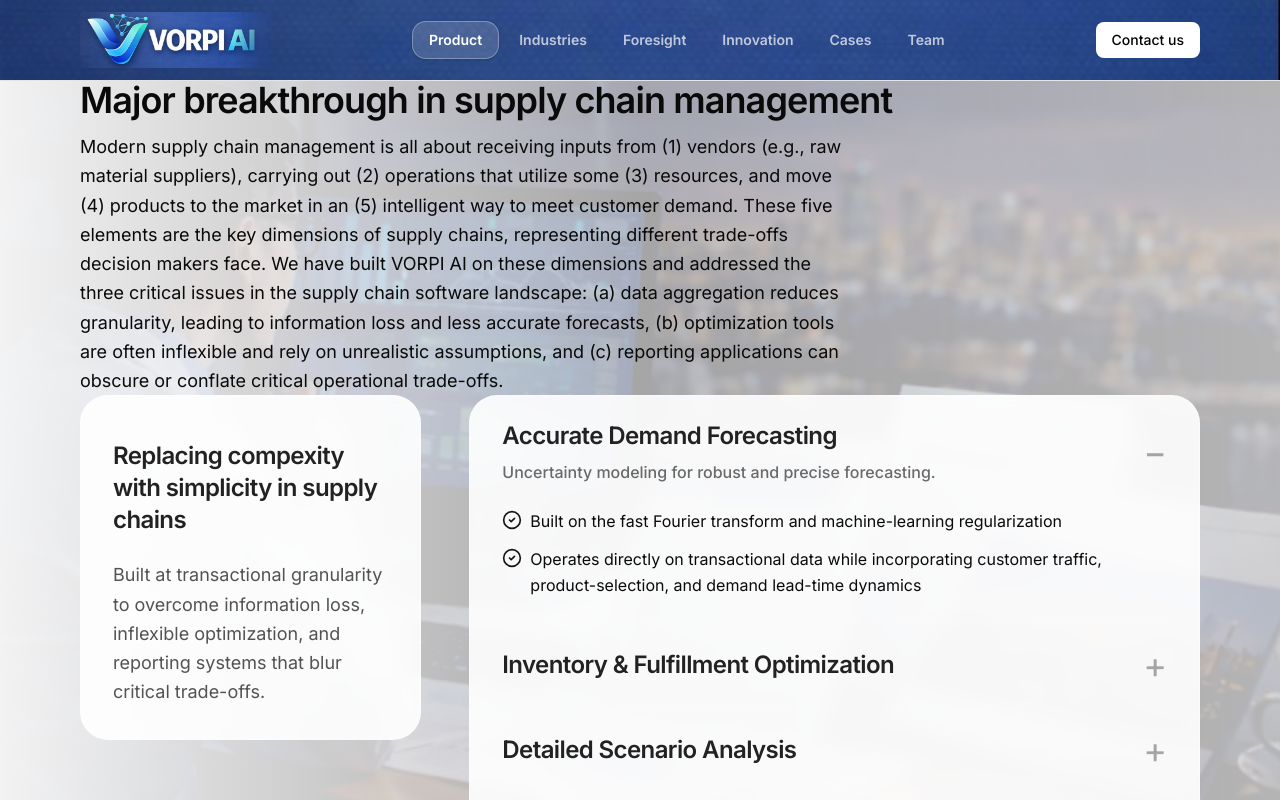
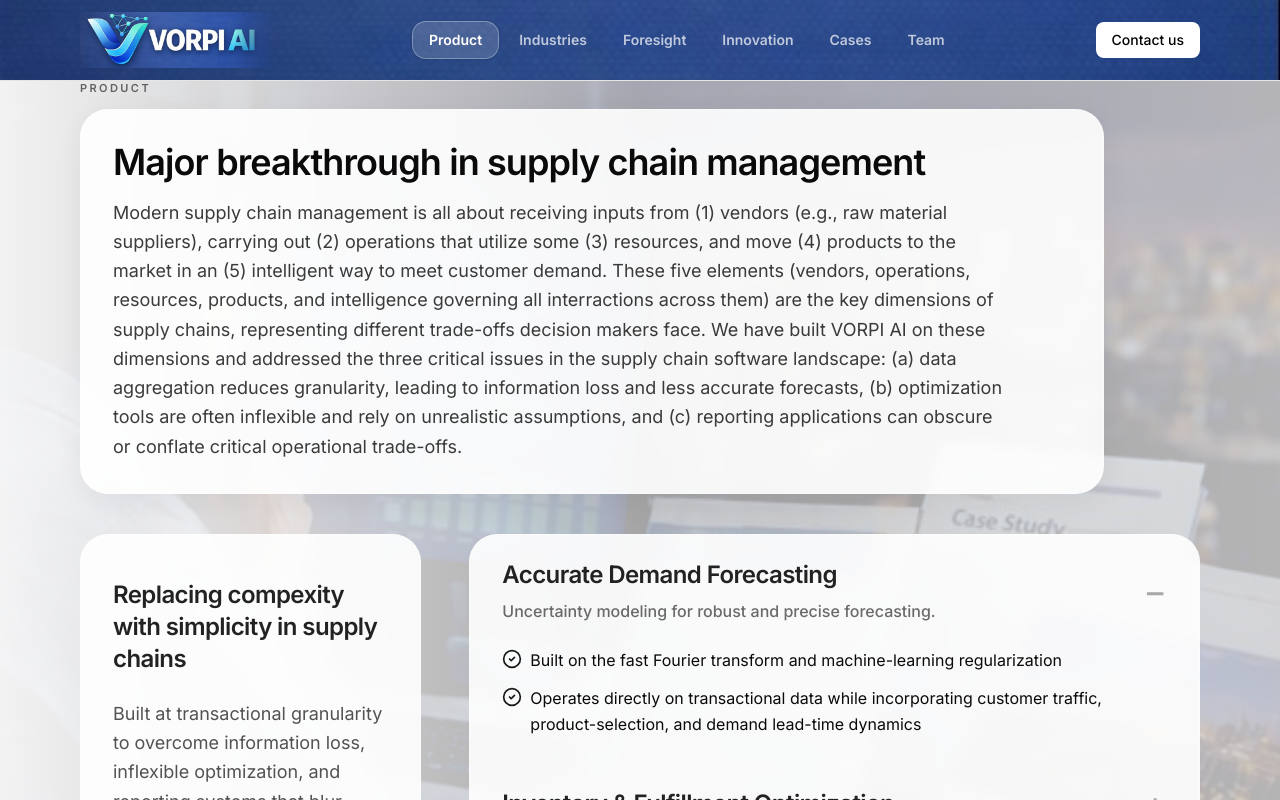
Before and after one commit to ibicer/vorpi-ai, a Next.js app: page / in a window 1280 px wide. Built offline with nearby package versions, Linux system fonts and the light colour scheme.

Commit message:
Another update

```diff
--- a/app/page.tsx
+++ b/app/page.tsx
@@ -664,13 +664,29 @@ const scrollToSection = (id: string) => {
       <SnapSection id="product" tone="base">
         <SectionBg src="/vorpi-product.jpg" />
         <div className="relative z-10">
-          <motion.div variants={fadeUp} initial="hidden" whileInView="show" viewport={{ once: true, amount: 0.35 }}>
-            <h2 className="text-2xl md:text-4xl font-semibold tracking-tight">Major breakthrough in supply chain management</h2>
-            <p className="mt-3 max-w-3xl text-base md:text-lg leading-relaxed">
-               Modern supply chain management is all about receiving inputs from (1) vendors (e.g., raw material suppliers), carrying out (2) operations that utilize some (3) resources, and move (4) products to the market in an (5) intelligent way to meet customer demand. These five elements are the key dimensions of supply chains, representing different trade-offs decision makers face.
-               We have built VORPI AI on these dimensions and addressed the three critical issues in the supply chain software landscape: (a) data aggregation reduces granularity, leading to information loss and less accurate forecasts, (b) optimization tools are often inflexible and rely on unrealistic assumptions, and (c) reporting applications can obscure or conflate critical operational trade-offs.
-            </p>
+          <motion.div
+            variants={fadeUp}
+            initial="hidden"
+            whileInView="show"
+            viewport={{ once: true, amount: 0.35 }}
+            className="mb-8 md:mb-10 max-w-5xl"
+          >
+            <div className="text-[11px] uppercase tracking-[0.22em] text-foreground/60 font-semibold">
+              Product
+            </div>
+
+            <div className="mt-3 rounded-[28px] border border-white/40 bg-white/90 p-6 md:p-8 backdrop-blur-sm shadow-[0_8px_30px_rgba(0,0,0,0.06)]">
+              <h2 className="text-2xl md:text-4xl font-semibold tracking-tight">
+                Major breakthrough in supply chain management
+              </h2>
+
+              <p className="mt-4 max-w-4xl text-base md:text-lg leading-relaxed text-foreground/80">
+                Modern supply chain management is all about receiving inputs from (1) vendors (e.g., raw material suppliers), carrying out (2) operations that utilize some (3) resources, and move (4) products to the market in an (5) intelligent way to meet customer demand. These five elements (vendors, operations, resources, products, and intelligence governing all interractions across them) are the key dimensions of supply chains, representing different trade-offs decision makers face.
+                We have built VORPI AI on these dimensions and addressed the three critical issues in the supply chain software landscape: (a) data aggregation reduces granularity, leading to information loss and less accurate forecasts, (b) optimization tools are often inflexible and rely on unrealistic assumptions, and (c) reporting applications can obscure or conflate critical operational trade-offs.
+              </p>
+            </div>
           </motion.div>
+
           <ProductAccordion />
         </div>
       </SnapSection>
```
